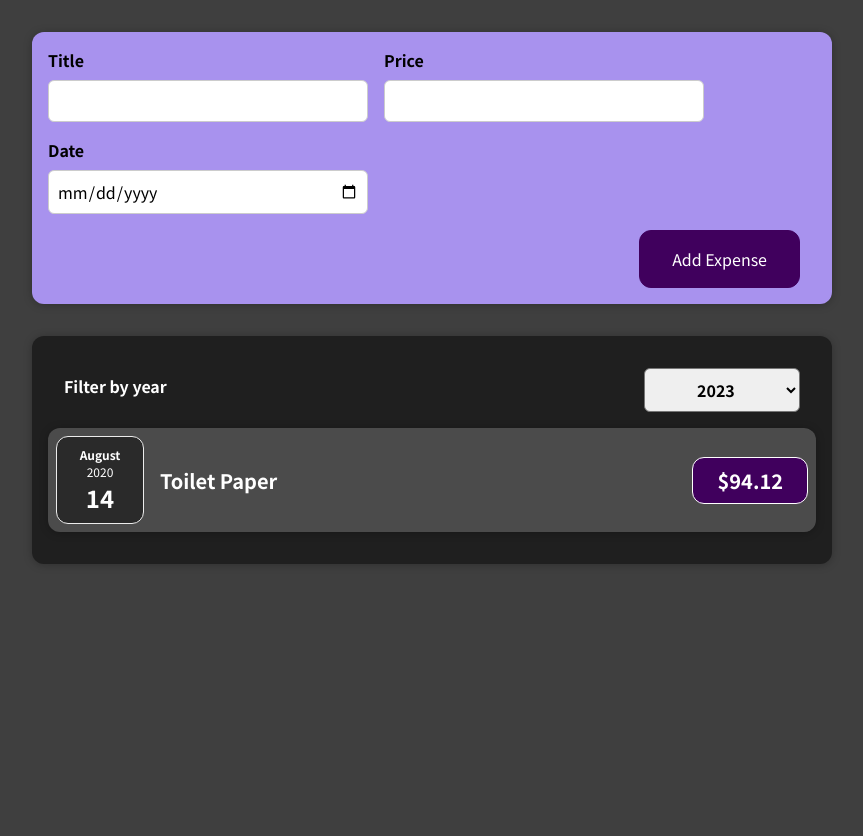
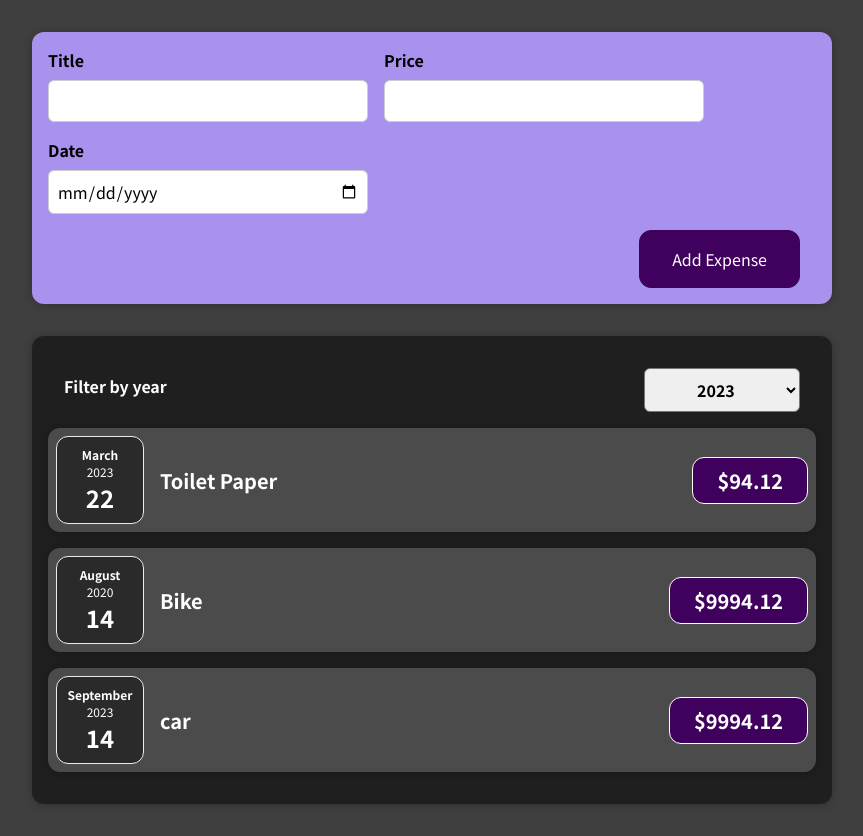
Before and after one commit to JanekJaniak/ReactCourse, a React (Create React App) app: page / in a window 1280 px wide. Shown: the whole page, without its empty margins (208-1071 px from the left). Before the commit the page ends 800 px from the top, so only its background shows below. Built offline with nearby package versions, Linux system fonts and the light colour scheme.

Commit message:
add initialExp

```diff
--- a/src/App.js
+++ b/src/App.js
@@ -4,15 +4,28 @@ import Expenses from './components/Expenses/Expenses';
 import { NewExpense } from './components/NewExpense/NewExpense';
 
 const App = () => {
-  const firstExpense =
+  const initialExpenses = [
     {
       id: 'e1',
       title: 'Toilet Paper',
       price: 94.12,
+      date: new Date(2023, 2, 22),
+    },
+    {
+      id: 'e2',
+      title: 'Bike',
+      price: 9994.12,
       date: new Date(2020, 7, 14),
-    };
+    },
+    {
+      id: 'e3',
+      title: 'car',
+      price: 9994.12,
+      date: new Date(2023, 8, 14),
+    },
+  ]
 
-  const [expenses, setExpenses] = useState([firstExpense])
+  const [expenses, setExpenses] = useState(initialExpenses)
 
   // return React.createElement(
   //   'div',
```
